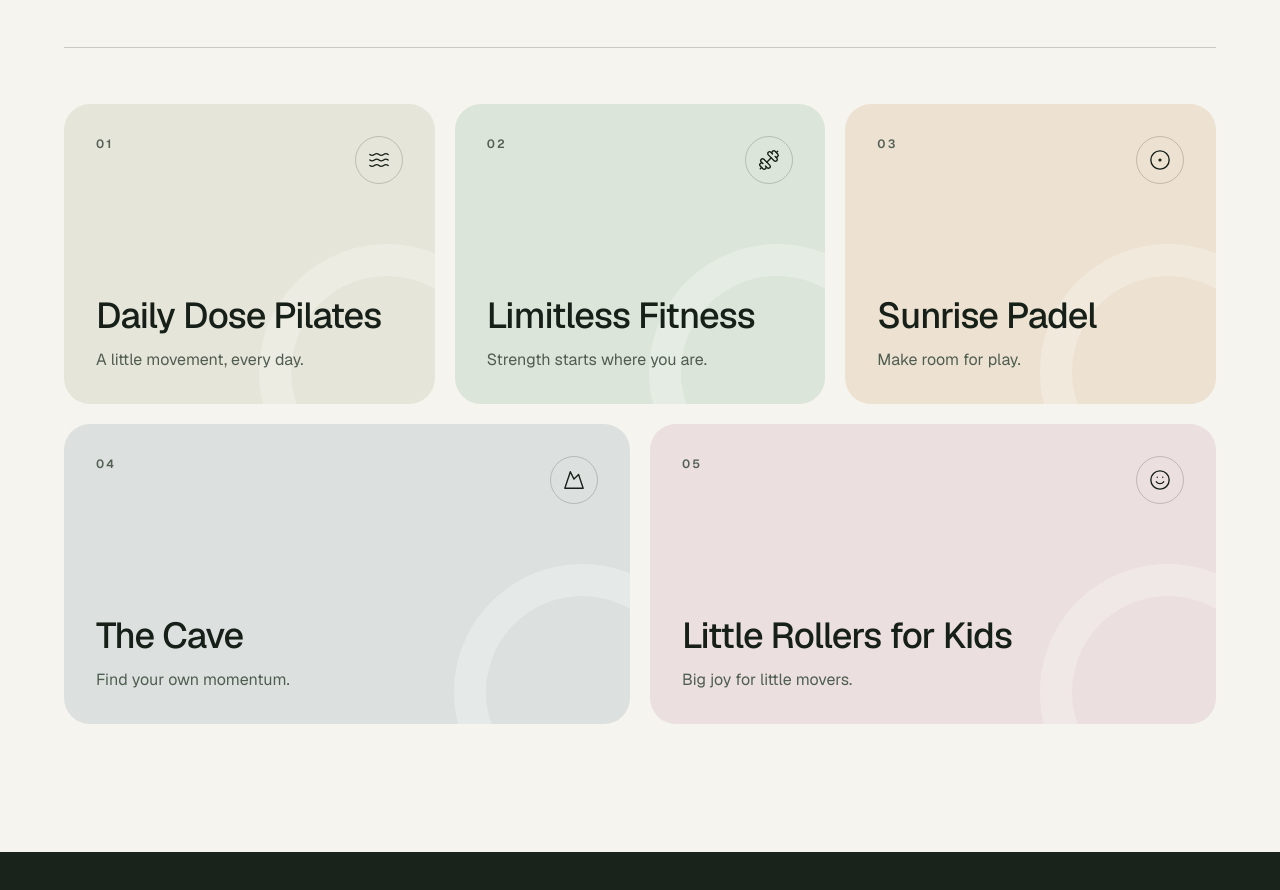
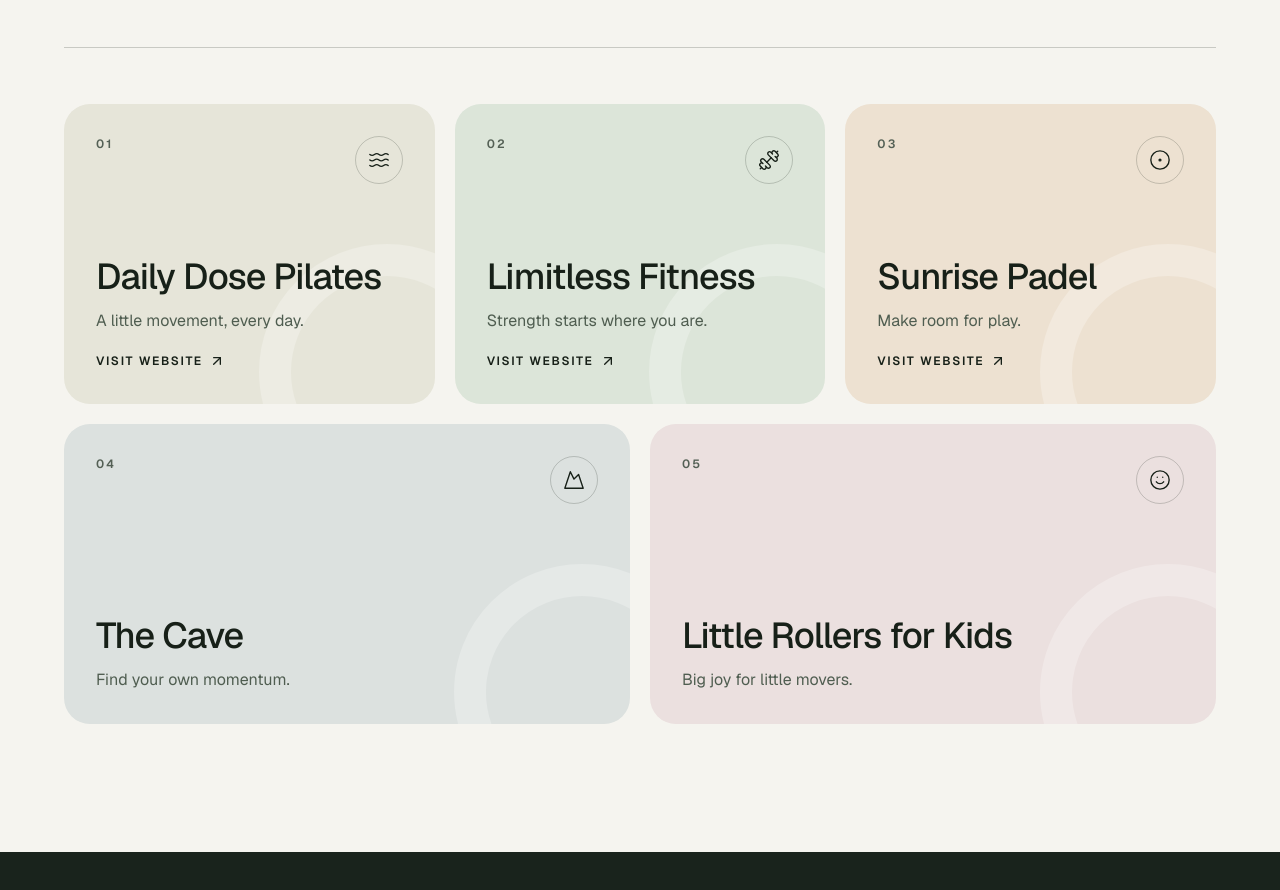
Before and after one commit to lrmcorp/hrghrd, a React (Vite) app: page / in a window 1280 px wide. Shown: the part 1101-1991 px from the top of the page. Built offline with nearby package versions, Linux system fonts and the light colour scheme.

Commit message:
Link movement brands to their websites

```diff
--- a/src/App.jsx
+++ b/src/App.jsx
@@ -1,5 +1,5 @@
 import React, { useEffect, useState } from 'react';
-import { ArrowRight, CircleDot, Dumbbell, Menu, Mountain, Smile, Waves, X } from 'lucide-react';
+import { ArrowRight, ArrowUpRight, CircleDot, Dumbbell, Menu, Mountain, Smile, Waves, X } from 'lucide-react';
 
 const videoUrl = 'https://d8j0ntlcm91z4.cloudfront.net/user_38xzZboKViGWJOttwIXH07lWA1P/hf_20260622_204221_5339e40b-e73d-4ab0-9c65-79c18c66fd50.mp4';
 
@@ -14,18 +14,21 @@ const movementBrands = [
   {
     name: 'Daily Dose Pilates',
     description: 'A little movement, every day.',
+    href: 'https://dailydosepilates.com/',
     Icon: Waves,
     color: 'bg-[#e6e5d9]',
   },
   {
     name: 'Limitless Fitness',
     description: 'Strength starts where you are.',
+    href: 'https://limitlessfitness.id/',
     Icon: Dumbbell,
     color: 'bg-[#dce5d9]',
   },
   {
     name: 'Sunrise Padel',
     description: 'Make room for play.',
+    href: 'https://sunrisepadel.id/',
     Icon: CircleDot,
     color: 'bg-[#ede1d1]',
   },
@@ -163,8 +166,14 @@ export default function App() {
             </div>
 
             <div className="grid gap-4 md:grid-cols-2 lg:grid-cols-6 lg:gap-5">
-              {movementBrands.map(({ name, description, Icon, color }, index) => (
-                <article key={name} className={`group relative flex min-h-[275px] flex-col justify-between overflow-hidden rounded-[26px] p-7 sm:min-h-[300px] sm:p-8 ${color} ${index < 3 ? 'lg:col-span-2' : 'lg:col-span-3'}`}>
+              {movementBrands.map(({ name, description, href, Icon, color }, index) => {
+                const Card = href ? 'a' : 'article';
+                return (
+                <Card
+                  key={name}
+                  {...(href ? { href, target: '_blank', rel: 'noopener noreferrer', 'aria-label': `Visit ${name} website (opens in a new tab)` } : {})}
+                  className={`group relative flex min-h-[275px] flex-col justify-between overflow-hidden rounded-[26px] p-7 sm:min-h-[300px] sm:p-8 ${color} ${index < 3 ? 'lg:col-span-2' : 'lg:col-span-3'} ${href ? 'cursor-pointer transition-transform duration-300 hover:-translate-y-1 focus-visible:outline focus-visible:outline-2 focus-visible:outline-offset-4 focus-visible:outline-[#172018]' : ''}`}
+                >
                   <div className="flex items-start justify-between">
                     <span className="text-xs font-semibold tracking-[0.18em] text-[#546055]">0{index + 1}</span>
                     <div className="flex h-12 w-12 items-center justify-center rounded-full border border-[#172018]/20 transition-transform duration-500 group-hover:rotate-12 group-hover:scale-110">
@@ -174,10 +183,12 @@ export default function App() {
                   <div className="relative z-10">
                     <h3 className="max-w-sm text-3xl font-medium leading-tight tracking-tight sm:text-4xl">{name}</h3>
                     <p className="mt-3 text-sm text-[#4f5d50] sm:text-base">{description}</p>
+                    {href && <span className="mt-5 inline-flex items-center gap-1.5 text-xs font-semibold uppercase tracking-[0.14em]">Visit website <ArrowUpRight size={16} aria-hidden="true" /></span>}
                   </div>
                   <div aria-hidden="true" className="pointer-events-none absolute -bottom-24 -right-20 h-64 w-64 rounded-full border-[32px] border-white/25 transition-transform duration-700 group-hover:scale-125" />
-                </article>
-              ))}
+                </Card>
+                );
+              })}
             </div>
           </div>
         </section>
```
Also changed, not shown: 1 other file (tests, documents, lock files or other folders).
